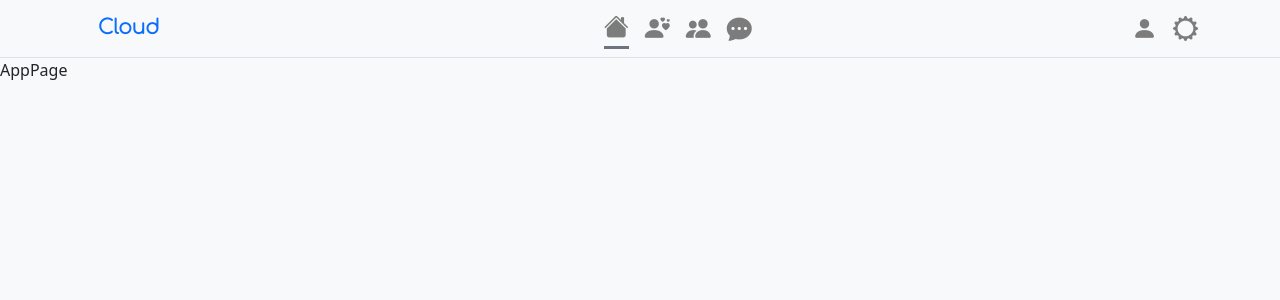
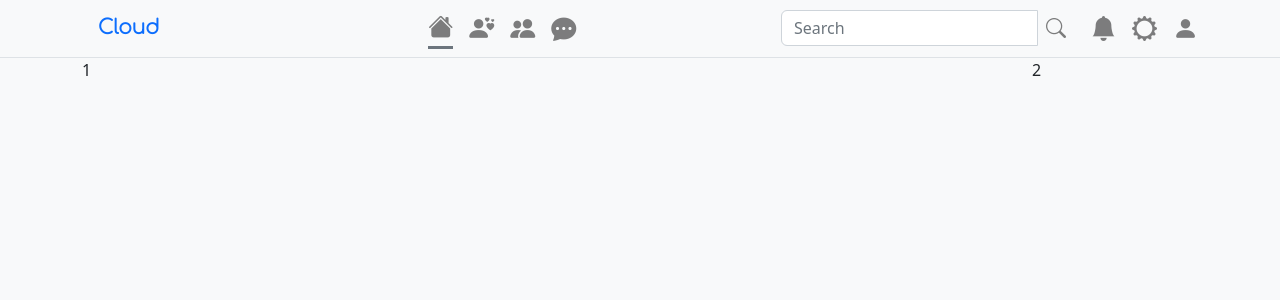
Before and after one commit to mortvicious/cloud-social-network, a React (Create React App) app in the folder client/: page / in a window 1280 px wide. Shown: the top 300 px of the page. Built offline with nearby package versions, Linux system fonts and the light colour scheme.

Commit message:
refactor navigation, add notifications bell and search input

```diff
--- a/client/public/index.html
+++ b/client/public/index.html
@@ -2,7 +2,7 @@
 <html lang="en">
   <head>
     <meta charset="utf-8" />
-    <link rel="icon" href="%PUBLIC_URL%/favicon.ico" />
+    <link rel="icon" href="%PUBLIC_URL%/favicon.jpg" />
     <meta name="viewport" content="width=device-width, initial-scale=1" />
     <meta name="theme-color" content="#000000" />
     <meta
--- a/client/src/App.tsx
+++ b/client/src/App.tsx
@@ -1,13 +1,10 @@
 import React from 'react';
 import 'bootstrap/dist/css/bootstrap.min.css';
 import Routing from './router/Routing';
-import user from './store/User/User'
-import Navigation from './components/Navigation';
 
 function App() {
 	return (
 		<div className="app bg-light">
-			{user.isAuth ? <Navigation/> : ''}
 			<Routing/>
 		</div>
 	);
--- a/client/src/components/NavElement.tsx
+++ b/client/src/components/NavElement.tsx
@@ -1,21 +1,34 @@
 import React, { FC } from 'react'
+import {NavLink} from 'react-router-dom'
 
 interface INavElement {
-    className: string
+	// className: string
 	title: string
 	icon: string
+	to: string
+	active?: boolean
+	onClick: React.MouseEventHandler<HTMLDivElement>
 }
 
-const NavElement: FC<INavElement> = ({className, title, icon}) => {
+const NavElement: FC<INavElement> = ({title, icon, to, active, onClick}) => {
   return (
+		<NavLink to={to}>
 			<div
-			className={className}
+				className={
+					'd-flex align-items-center' +
+					` ` +
+					(active
+						? 'border-bottom border-3 border-secondary nav-icon-container'
+						: '')
+				}
 				data-toggle='tooltip'
 				data-placement='top'
 				title={title}
+				onClick={onClick}
 			>
-			<i className={icon}></i>
+				<i className={icon + ` ` + 'nav-icon'}></i>
 			</div>
+		</NavLink>
 	)
 }
 
--- a/client/src/components/Navigation.tsx
+++ b/client/src/components/Navigation.tsx
@@ -1,48 +1,78 @@
-import React, { FC } from 'react'
-import Container from 'react-bootstrap/Container';
-import Nav from 'react-bootstrap/Nav';
-import Navbar from 'react-bootstrap/Navbar';
-import NavElement from './NavElement';
+import React, { FC, ReactEventHandler, useState } from 'react'
+import Container from 'react-bootstrap/Container'
+import Nav from 'react-bootstrap/Nav'
+import Navbar from 'react-bootstrap/Navbar'
+import NavElement from './NavElement'
+import NotificationBell from './NotificationBell'
+import Search from './Search'
 
 const Navigation: FC = () => {
-  return (
+	const [activeLink, setActiveLink] = useState<string>('Home')
+	const handleClick: React.MouseEventHandler<HTMLDivElement> = (e) => {
+		const title = e.currentTarget.title
+		setActiveLink(title)
+	}
+	const handleNotificationClick = () => {
+
+	}
+	return (
 		<Navbar className='border-bottom' bg='light' variant='light'>
-			<Container className='d-flex w-100 justify-content-between'>
+			<Container className='d-flex w-100 justify-content-between align-items-center'>
 				<Navbar.Brand className='main-font px-3 pe-5 text-primary' href='#home'>
 					<strong>Cloud</strong>
 				</Navbar.Brand>
-				<Nav className='d-flex text-primary ml-1 gap-3'>
+				<Nav className='d-flex text-primary ml-1 gap-3 align-items-center'>
 					<NavElement
-						className='d-flex align-items-center border-bottom border-3 border-secondary'
+						// className='d-flex align-items-center'
 						title='Home'
 						icon='bi bi-house-fill text-body text-black-50 i-size-25'
+						onClick={handleClick}
+						to='/'
+						active={activeLink === 'Home'}
 					/>
 					<NavElement
-						className='d-flex align-items-center'
+						// className='d-flex align-items-center'
 						title='Friends'
 						icon='bi bi-person-hearts text-body text-black-50 i-size-25'
+						onClick={handleClick}
+						to='/friends'
+						active={activeLink === 'Friends'}
 					/>
 					<NavElement
-						className='d-flex align-items-center'
+						// className='d-flex align-items-center'
 						title='Communities'
 						icon='bi bi-people-fill text-black-50 i-size-25'
+						onClick={handleClick}
+						to='/communities'
+						active={activeLink === 'Communities'}
 					/>
 					<NavElement
-						className='d-flex align-items-center'
+						// className='d-flex align-items-center'
 						title='Messenger'
 						icon='bi bi-chat-dots-fill text-black-50 i-size-25'
+						onClick={handleClick}
+						to='/messenger'
+						active={activeLink === 'Messenger'}
 					/>
 				</Nav>
-				<Nav className='d-flex text-primary gap-3 ml-1 '>
+				<Nav className='d-flex text-primary gap-3 ml-1 align-items-center'>
+					<Search />
+					<NotificationBell onClick={ handleNotificationClick } />
 					<NavElement
-						className='d-flex align-items-center'
+						// className='d-flex align-items-center'
+						title='Settings'
+						icon='bi bi-gear-wide text-black-50 i-size-25'
+						onClick={handleClick}
+						to='/settings'
+						active={activeLink === 'Settings'}
+					/>
+					<NavElement
+						// className='d-flex align-items-center'
 						title='User'
 						icon='bi bi-person-fill text-black-50 i-size-25'
-					/>
-					<NavElement
-						className='d-flex align-items-center'
-						title='Settings'
-						icon='bi bi-gear-wide text-black-50 i-size-25'
+						onClick={handleClick}
+						to='/user'
+						active={activeLink === 'User'}
 					/>
 				</Nav>
 			</Container>
--- /dev/null
+++ b/client/src/components/NotificationBell.tsx
@@ -0,0 +1,21 @@
+import React, { FC } from 'react'
+
+interface INotificationBell {
+    onClick: () => void
+}
+
+const NotificationBell: FC<INotificationBell> = ({onClick}) => {
+  return (
+		<div
+			className='d-flex align-items-center'
+			data-toggle='tooltip'
+			data-placement='top'
+			title='Notifications'
+			onClick={onClick}
+		>
+			<i className='bi bi-bell-fill text-black-50 i-size-25 nav-icon'></i>
+		</div>
+	)
+}
+
+export default NotificationBell
--- /dev/null
+++ b/client/src/components/Search.tsx
@@ -0,0 +1,20 @@
+import React from 'react'
+
+const Search = () => {
+	return (
+		<div className='input-group align-items-center'>
+			<input
+				type='text'
+				className='form-control input-sm'
+				placeholder='Search'
+				aria-label='Search'
+				aria-describedby='button-addon2'
+			/>
+			<button className='btn btn-sm search-icon' type='button' id='button-addon2'>
+				<i className='bi bi-search text-black-50'></i>
+			</button>
+		</div>
+	)
+}
+
+export default Search
--- a/client/src/index.scss
+++ b/client/src/index.scss
@@ -89,3 +89,28 @@ h1,h2,h3,h4,h5,h6 {
 .i-size-25 {
   font-size: 25px
 }
+
+.search-icon {
+  & > * {font-size: 20px;}
+  &:hover > * {
+    color: #1266F1 !important;
+  }
+}
+
+
+.nav-icon:hover {
+  color: #1266F1 !important;
+  cursor: pointer;
+}
+
+.nav-icon-container:hover {
+  border-color: #1266F1 !important;
+}
+
+.input-sm {
+  height: 40%;
+}
+
+.container-full-height {
+  height: 100%;
+}
--- a/client/src/pages/AppPage.tsx
+++ b/client/src/pages/AppPage.tsx
@@ -1,8 +1,16 @@
-import React from 'react'
+import React, { FC } from 'react'
+import Container from 'react-bootstrap/Container'
+import Row from 'react-bootstrap/Row'
+import Col from 'react-bootstrap/Col'
 
-const AppPage = () => {
+const AppPage: FC = () => {
   return (
-    <div>AppPage</div>
+    <Container className='container-full-height'>
+      <Row className='h-100'>
+        <Col xs={10}>1</Col>
+        <Col className='border-left'>2</Col>
+      </Row>
+    </Container>
   )
 }
 
--- a/client/src/router/Routing.tsx
+++ b/client/src/router/Routing.tsx
@@ -4,14 +4,16 @@ import LoginPage from '../pages/LoginPage'
 import RegistrationPage from '../pages/RegistrationPage'
 import AppPage from '../pages/AppPage'
 import user from '../store/User/User'
+import Navigation from '../components/Navigation'
 
 function Routing() {
 	return user.isAuth ? (
 		<Router>
+			<Navigation />
 			<Routes>
 				<Route path='/' element={<AppPage />} />
-				<Route path='/friends' element={<AppPage />} />{' '}
-				<Route path='/communities' element={<AppPage />} />{' '}
+				<Route path='/friends' element={<AppPage />} />
+				<Route path='/communities' element={<AppPage />} />
 				<Route path='/messenger' element={<AppPage />} />
 				<Route path='/settings' element={<AppPage />} />
 				<Route path='/search' element={<AppPage />} />
```
Also changed, not shown: client/public/favicon.jpg (added). Lines whose indentation alone changed are shown as unchanged.
